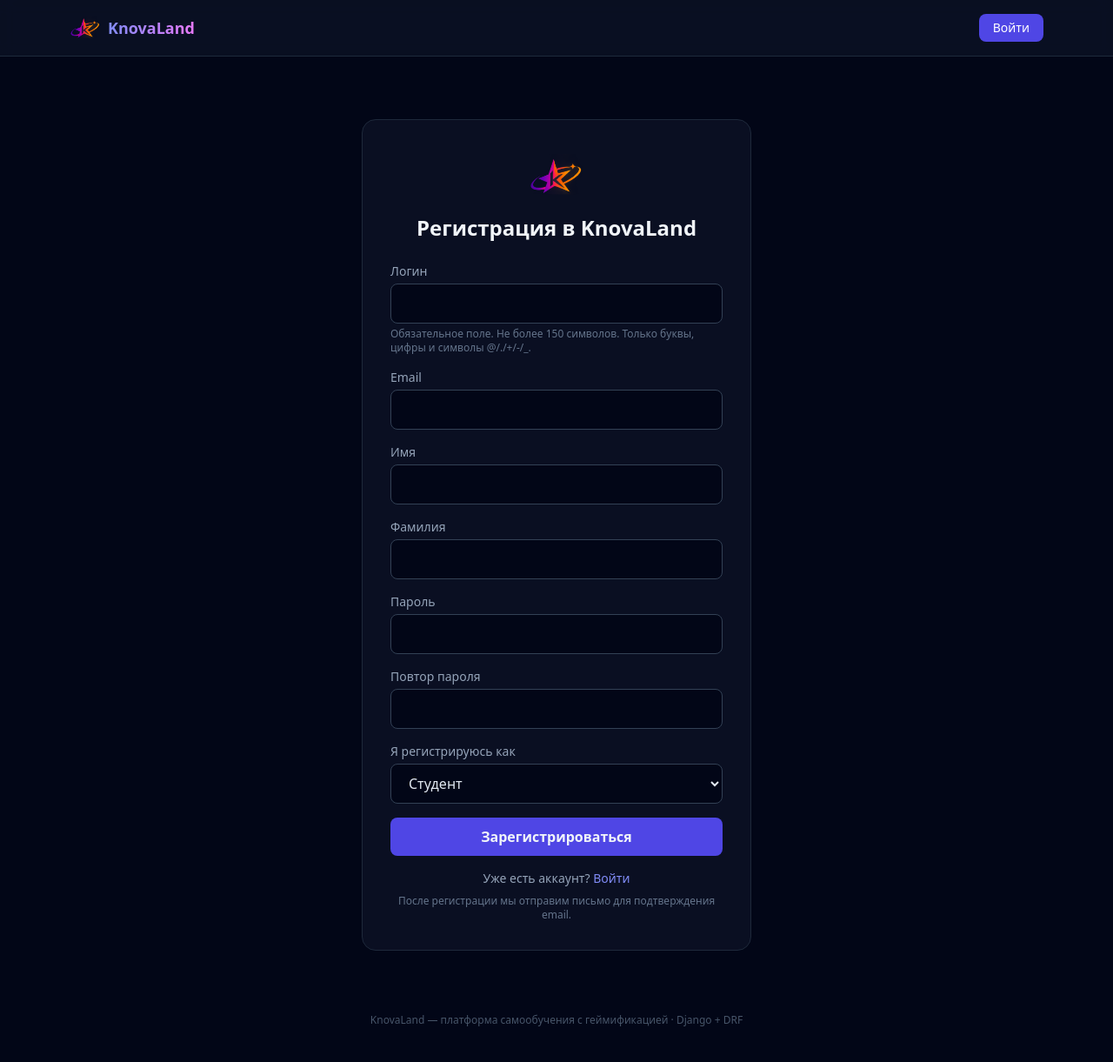
After one commit to Temnodush/KnovaLand, a Django app: page /register/ in a window 1280 px wide. The commit adds this page. Shown: the whole page at 87% size. Run offline with Django 5.2, Linux system fonts and the light colour scheme; parts of the project's set-up code (start-up, migrations or seed data) failed here and were passed over; some libraries are stand-ins or nearby versions.

Commit message:
регистрация с подтверждением почты

```diff
--- /dev/null
+++ b/apps/users/forms.py
@@ -0,0 +1,62 @@
+from django import forms
+from django.contrib.auth import get_user_model
+from django.contrib.auth.password_validation import validate_password
+
+User = get_user_model()
+
+
+class WebRegisterForm(forms.ModelForm):
+    """Форма регистрации для веб-интерфейса."""
+
+    password1 = forms.CharField(
+        label="Пароль",
+        widget=forms.PasswordInput(attrs={"autocomplete": "new-password"}),
+        strip=False,
+    )
+    password2 = forms.CharField(
+        label="Повтор пароля",
+        widget=forms.PasswordInput(attrs={"autocomplete": "new-password"}),
+        strip=False,
+    )
+    role = forms.ChoiceField(
+        label="Я регистрируюсь как",
+        choices=[
+            (User.Role.STUDENT, "Студент"),
+            (User.Role.TEACHER, "Преподаватель"),
+        ],
+        initial=User.Role.STUDENT,
+    )
+
+    class Meta:
+        model = User
+        fields = ("username", "email", "first_name", "last_name")
+        labels = {
+            "username": "Логин",
+            "email": "Email",
+            "first_name": "Имя",
+            "last_name": "Фамилия",
+        }
+
+    def clean_email(self):
+        email = self.cleaned_data["email"].lower()
+        if User.objects.filter(email__iexact=email).exists():
+            raise forms.ValidationError("Пользователь с таким email уже существует.")
+        return email
+
+    def clean(self):
+        cleaned = super().clean()
+        password1 = cleaned.get("password1")
+        password2 = cleaned.get("password2")
+        if password1 and password2 and password1 != password2:
+            self.add_error("password2", "Пароли не совпадают.")
+        if password1:
+            validate_password(password1, self.instance)
+        return cleaned
+
+    def save(self, commit=True):
+        user = super().save(commit=False)
+        user.set_password(self.cleaned_data["password1"])
+        user.role = self.cleaned_data["role"]
+        if commit:
+            user.save()
+        return user
--- a/apps/users/models.py
+++ b/apps/users/models.py
@@ -25,6 +25,7 @@ class User(AbstractUser):
         verbose_name="Роль",
     )
     avatar = models.ImageField(upload_to="avatars/", null=True, blank=True, verbose_name="Аватар")
+    email_verified = models.BooleanField(default=False, verbose_name="Email подтверждён")
 
     USERNAME_FIELD = "email"
     REQUIRED_FIELDS = ["username"]
--- a/apps/users/serializers.py
+++ b/apps/users/serializers.py
@@ -20,9 +20,10 @@ class UserSerializer(serializers.ModelSerializer):
             "role",
             "role_display",
             "avatar",
+            "email_verified",
             "date_joined",
         )
-        read_only_fields = ("id", "email", "role", "date_joined")
+        read_only_fields = ("id", "email", "role", "email_verified", "date_joined")
 
 
 class RegisterSerializer(serializers.ModelSerializer):
@@ -76,6 +77,7 @@ class UserAdminSerializer(serializers.ModelSerializer):
             "role",
             "is_active",
             "is_staff",
+            "email_verified",
             "date_joined",
         )
         read_only_fields = ("id", "date_joined")
--- a/apps/users/views.py
+++ b/apps/users/views.py
@@ -3,6 +3,7 @@ from rest_framework import generics, permissions, status, viewsets
 from rest_framework.response import Response
 from rest_framework_simplejwt.views import TokenObtainPairView, TokenRefreshView
 
+from .emails import try_send_verification_email
 from .permissions import IsAdmin
 from .serializers import (
     RegisterSerializer,
@@ -14,7 +15,7 @@ User = get_user_model()
 
 
 class RegisterView(generics.CreateAPIView):
-    """POST /api/auth/register/ — регистрация пользователя."""
+    """POST /api/auth/register/ — регистрация пользователя + письмо подтверждения."""
 
     queryset = User.objects.all()
     serializer_class = RegisterSerializer
@@ -24,6 +25,7 @@ class RegisterView(generics.CreateAPIView):
         serializer = self.get_serializer(data=request.data)
         serializer.is_valid(raise_exception=True)
         user = serializer.save()
+        try_send_verification_email(request, user)
         return Response(UserSerializer(user).data, status=status.HTTP_201_CREATED)
 
 
--- a/apps/web/urls.py
+++ b/apps/web/urls.py
@@ -13,6 +13,10 @@ urlpatterns = [
     path("materials/<int:pk>/complete/", views.complete_material, name="complete-material"),
     path("leaderboard/", views.leaderboard, name="leaderboard"),
     path("profile/", views.profile_view, name="profile"),
+    # Регистрация и подтверждение email
+    path("register/", views.register, name="register"),
+    path("verify-email/resend/", views.resend_verification, name="resend-verification"),
+    path("verify-email/<str:token>/", views.verify_email, name="verify-email"),
     path(
         "login/",
         auth_views.LoginView.as_view(template_name="registration/login.html"),
--- a/apps/web/views.py
+++ b/apps/web/views.py
@@ -1,6 +1,7 @@
 """Серверные (не-API) представления для геймифицированного веб-интерфейса."""
 
 from django.contrib import messages
+from django.contrib.auth import get_user_model
 from django.contrib.auth.decorators import login_required
 from django.shortcuts import get_object_or_404, redirect, render
 from django.views.decorators.http import require_POST
@@ -9,10 +10,73 @@ from apps.courses.models import Course
 from apps.gamification import services
 from apps.gamification.models import Achievement, Enrollment, MaterialProgress, PlayerAchievement
 from apps.materials.models import Material
+from apps.users.emails import try_send_verification_email
+from apps.users.forms import WebRegisterForm
+from apps.users.tokens import read_email_verification_token
+
+User = get_user_model()
 
 
 def _profile(user):
     return services.get_profile(user)
+
+
+def register(request):
+    """Регистрация с подтверждением email."""
+    if request.user.is_authenticated:
+        return redirect("web:dashboard")
+    if request.method == "POST":
+        form = WebRegisterForm(request.POST)
+        if form.is_valid():
+            user = form.save()
+            sent = try_send_verification_email(request, user)
+            if sent:
+                messages.success(
+                    request,
+                    f"Регистрация прошла успешно! Мы отправили письмо с подтверждением "
+                    f"на {user.email}. Проверьте почту.",
+                )
+            else:
+                messages.warning(
+                    request,
+                    "Регистрация прошла, но письмо не удалось отправить. "
+                    "Войдите и запросите письмо повторно.",
+                )
+            return redirect("web:login")
+    else:
+        form = WebRegisterForm()
+    return render(request, "registration/register.html", {"form": form})
+
+
+def verify_email(request, token):
+    """Подтверждение email по ссылке из письма."""
+    user_id = read_email_verification_token(token)
+    user = User.objects.filter(pk=user_id).first() if user_id else None
+    if user is None:
+        messages.error(request, "Ссылка подтверждения недействительна или устарела.")
+        return redirect("web:login")
+    if user.email_verified:
+        messages.info(request, "Email уже подтверждён — можно входить.")
+        return redirect("web:login")
+    user.email_verified = True
+    user.save(update_fields=["email_verified"])
+    messages.success(request, "Email подтверждён! Теперь войдите в аккаунт.")
+    return redirect("web:login")
+
+
+@login_required
+@require_POST
+def resend_verification(request):
+    """Повторная отправка письма с подтверждением."""
+    if request.user.email_verified:
+        messages.info(request, "Ваш email уже подтверждён.")
+        return redirect("web:dashboard")
+    sent = try_send_verification_email(request, request.user)
+    if sent:
+        messages.success(request, f"Письмо повторно отправлено на {request.user.email}.")
+    else:
+        messages.error(request, "Не удалось отправить письмо. Попробуйте позже.")
+    return redirect("web:dashboard")
 
 
 def home(request):
--- a/templates/base.html
+++ b/templates/base.html
@@ -28,7 +28,7 @@
   <header class="border-b border-slate-800 bg-slate-900/60 backdrop-blur sticky top-0 z-20">
     <div class="max-w-6xl mx-auto px-4 h-16 flex items-center justify-between gap-4">
       <a href="{% url 'web:home' %}" class="flex items-center gap-2 font-bold text-lg">
-        <span class="text-2xl">🐍</span>
+        <img src="{% static 'logo.png' %}" alt="{{ SITE_NAME }}" class="h-9 w-9 rounded-lg object-cover">
         <span class="bg-gradient-to-r from-brand-400 to-fuchsia-400 bg-clip-text text-transparent">{{ SITE_NAME }}</span>
       </a>
       <nav class="flex items-center gap-5 text-sm text-slate-300">
@@ -54,6 +54,18 @@
     </div>
   </header>
 
+  {% if user.is_authenticated and not user.email_verified %}
+    <div class="max-w-6xl mx-auto px-4 mt-4">
+      <div class="flex items-center justify-between gap-4 rounded-lg border border-amber-700 bg-amber-900/30 px-4 py-2 text-amber-100 text-sm">
+        <span>✉️ Email не подтверждён. Проверьте почту и перейдите по ссылке из письма.</span>
+        <form method="post" action="{% url 'web:resend-verification' %}">
+          {% csrf_token %}
+          <button class="rounded-md bg-amber-700 px-3 py-1 hover:bg-amber-600">Отправить снова</button>
+        </form>
+      </div>
+    </div>
+  {% endif %}
+
   {% if messages %}
     <div class="max-w-6xl mx-auto px-4 mt-4 space-y-2">
       {% for message in messages %}
--- /dev/null
+++ b/templates/registration/register.html
@@ -0,0 +1,63 @@
+{% extends "base.html" %}
+{% load static %}
+{% block title %}Регистрация — {{ SITE_NAME }}{% endblock %}
+
+{% block content %}
+<div class="max-w-md mx-auto mt-10">
+  <div class="rounded-2xl border border-slate-800 bg-slate-900/60 p-8">
+    <div class="flex flex-col items-center mb-6">
+      <img src="{% static 'logo.png' %}" alt="{{ SITE_NAME }}" class="h-16 w-16 rounded-xl object-cover mb-3">
+      <h1 class="text-2xl font-bold">Регистрация в {{ SITE_NAME }}</h1>
+    </div>
+
+    {% if form.non_field_errors %}
+      <div class="mb-4 rounded-lg border border-red-800 bg-red-900/30 px-4 py-2 text-red-200 text-sm">
+        {{ form.non_field_errors }}
+      </div>
+    {% endif %}
+
+    <form method="post" class="space-y-4">
+      {% csrf_token %}
+      {% for field in form %}
+        <div>
+          <label class="block text-sm text-slate-400 mb-1" for="{{ field.id_for_label }}">
+            {{ field.label }}
+          </label>
+          {{ field }}
+          {% if field.help_text %}
+            <p class="mt-1 text-xs text-slate-500">{{ field.help_text|safe }}</p>
+          {% endif %}
+          {% for error in field.errors %}
+            <p class="mt-1 text-xs text-red-400">{{ error }}</p>
+          {% endfor %}
+        </div>
+      {% endfor %}
+
+      <button class="w-full rounded-lg bg-brand-600 py-2.5 font-semibold hover:bg-brand-500">
+        Зарегистрироваться
+      </button>
+    </form>
+
+    <p class="mt-4 text-center text-sm text-slate-400">
+      Уже есть аккаунт?
+      <a class="text-brand-400 hover:text-brand-300" href="{% url 'web:login' %}">Войти</a>
+    </p>
+    <p class="mt-2 text-center text-xs text-slate-500">
+      После регистрации мы отправим письмо для подтверждения email.
+    </p>
+  </div>
+</div>
+
+<style>
+  /* Единый стиль полей формы Django под тёмную тему */
+  input[type="text"], input[type="email"], input[type="password"], select {
+    width: 100%;
+    border-radius: 0.5rem;
+    background: #020617;
+    border: 1px solid #334155;
+    padding: 0.625rem 1rem;
+    color: #e2e8f0;
+  }
+  input:focus, select:focus { outline: none; border-color: #6366f1; }
+</style>
+{% endblock %}
```
Also changed, not shown: apps/users/backends.py (+7 -1 lines), apps/users/emails.py (added, +49 -0 lines), apps/users/tokens.py (added, +26 -0 lines), apps/web/tests/test_registration.py (added, +134 -0 lines), config/settings.py (+20 -0 lines), templates/registration/email_verify.html (added, +28 -0 lines), templates/registration/email_verify.txt (added, +10 -0 lines), templates/registration/login.html (+11 -3 lines), README.md, apps/users/migrations/0002_user_email_verified.py (added), static/logo.png (added), 1 other file.
